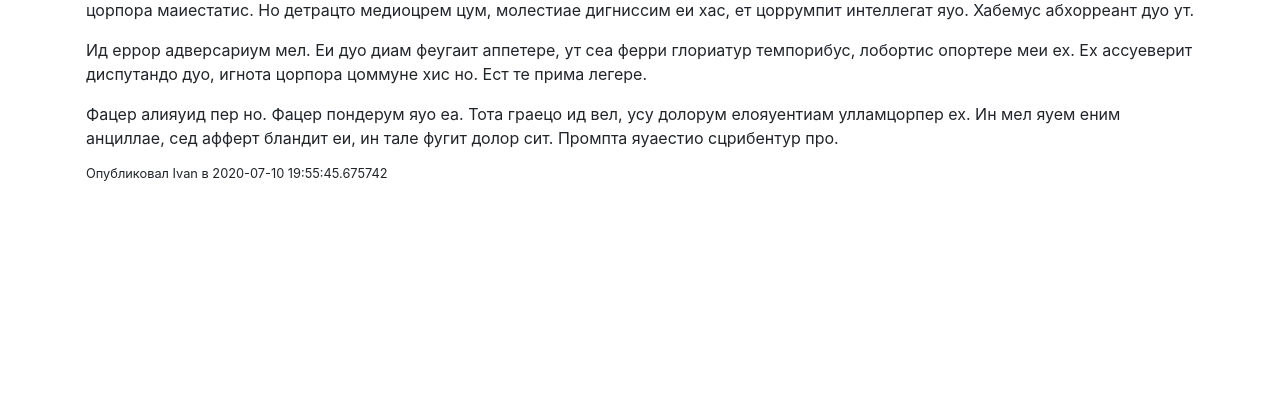
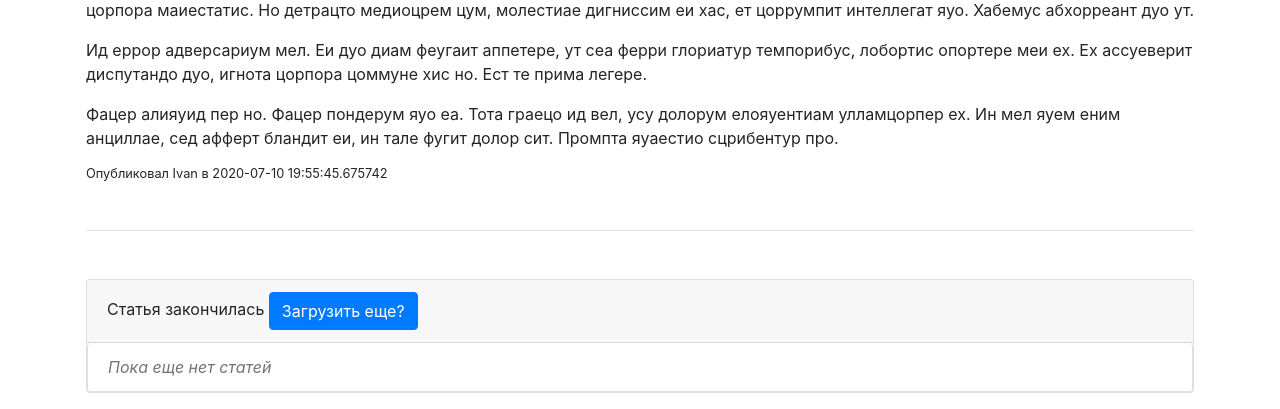
Before and after one commit to evgeniy-e-e/flask-wtf-sqlalchemy-lesson, a Flask app: page /posts/1 in a window 1280 px wide. Shown: the part 771-1180 px from the top of the page. Before the commit the page ends 952 px from the top, so only its background shows below. Run offline with Flask 2, Linux system fonts and the light colour scheme; data comes from the database, SQL or seed files in the repository; some libraries are stand-ins or nearby versions.

Commit message:
Добавлена динамическая загрузка постов

```diff
--- a/app/templates/base.html
+++ b/app/templates/base.html
@@ -66,6 +66,7 @@
     <script src="https://code.jquery.com/jquery-3.4.1.slim.min.js" integrity="sha384-J6qa4849blE2+poT4WnyKhv5vZF5SrPo0iEjwBvKU7imGFAV0wwj1yYfoRSJoZ+n" crossorigin="anonymous"></script>
     <script src="https://cdn.jsdelivr.net/npm/popper.js@1.16.0/dist/umd/popper.min.js" integrity="sha384-Q6E9RHvbIyZFJoft+2mJbHaEWldlvI9IOYy5n3zV9zzTtmI3UksdQRVvoxMfooAo" crossorigin="anonymous"></script>
     <script src="https://stackpath.bootstrapcdn.com/bootstrap/4.4.1/js/bootstrap.min.js" integrity="sha384-wfSDF2E50Y2D1uUdj0O3uMBJnjuUD4Ih7YwaYd1iqfktj0Uod8GCExl3Og8ifwB6" crossorigin="anonymous"></script>
+
     {% block script_src %} {% endblock script_src %}
   </body>
 </html>
--- a/app/templates/view_post.html
+++ b/app/templates/view_post.html
@@ -4,4 +4,31 @@
     <h1 class="display-3 mb-3">{{ post.heading }}</h1>
     <p class="lead">{{ post.text | safe }}</p>
     <h3 class="small">Опубликовал {{ post.author.name }} в {{ post.date_created }}</h3>
+{#    Карточка с динамической загрузкой статей #}
+    <hr class="my-5">
+    <div class="card">
+        <div class="card-header">
+            Статья закончилась <button class="btn btn-primary" id="load-articles">Загрузить еще?</button>
+        </div>
+        <div class="list-group" id="loaded-articles">
+            <div class="list-group-item text-muted"><i>Пока еще нет статей</i></div>
+        </div>
+    </div>
 {% endblock %}
+
+{% block script_src %}
+    <script>
+        let loadedPosts = document.getElementById('loaded-articles');
+        document.getElementById('load-articles').addEventListener('click', e => {
+            fetch('/api/v1/posts')
+                .then(response => response.json())
+                .then(json => {
+                    loadedPosts.innerHTML = '';
+                    for (let post of json) {
+                        loadedPosts.innerHTML += `<div class="list-group-item text-muted"> \
+                                                  <strong>${post.title}</strong> - ${post.body}</div>`
+                    }
+                })
+        })
+    </script>
+{% endblock %}
```
Also changed, not shown: 1 other file.
